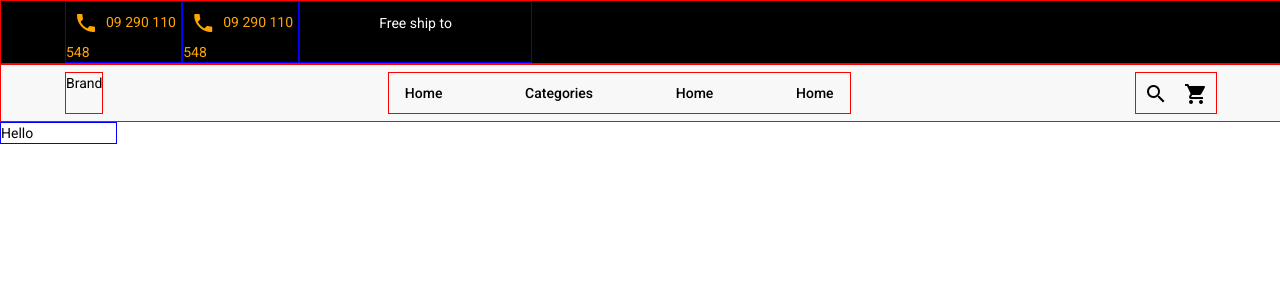
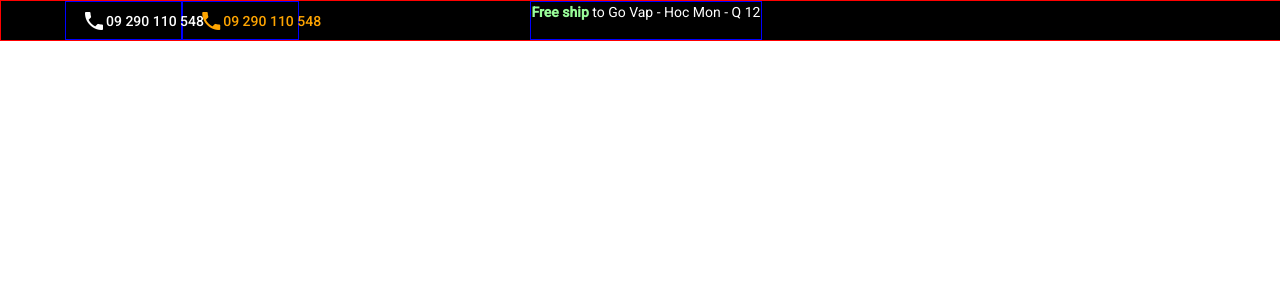
Before and after one commit to chauanphu/chauanphu, an Angular app in the folder frontend/: page / in a window 1280 px wide. Shown: the top 300 px of the page. Built offline with nearby package versions, Linux system fonts and the light colour scheme.

Commit message:
modify bootstrap

```diff
--- a/frontend/src/app/bootstrap/_function.scss
+++ b/frontend/src/app/bootstrap/_function.scss
@@ -1,9 +1,20 @@
+@import "./screen";
+
 @function cal_width($i){
     @return 100% /10 * $i;
 }
 
 @mixin generate-columns($screen){
-    @for $x from 1 to 6{
+
+    // @if $screen == "-desktop"{
+    //     @include desktop-only;
+    // } @else if $screen == "tablet"{
+    //     @include tablet-only;
+    // } @else if $screen == "mobile"{
+    //     @include mobile-only;
+    // }
+
+    @for $x from 1 to 10{
         .col#{$screen}-#{$x}{
                 border: 1px solid blue;
                 width: cal_width($x);
--- a/frontend/src/app/bootstrap/_layout.scss
+++ b/frontend/src/app/bootstrap/_layout.scss
@@ -45,7 +45,7 @@
         width: 40%;
 
         display: flex;
-        justify-content: space-between;
+        justify-content: space-around;
         @include mobile{
             display: none;
         }
@@ -70,6 +70,7 @@
 }
 
 .row{
+    height: 100%;
     display: flex;
     justify-content: space-between;
 
@@ -78,3 +79,11 @@
     @include generate-columns("-tablet");
     @include generate-columns("-desktop");
 }
+
+.mobile-only{
+    @include mobile-only;
+}
+
+.desktop-only{
+    @include desktop-only;
+}
--- a/frontend/src/app/bootstrap/_screen.scss
+++ b/frontend/src/app/bootstrap/_screen.scss
@@ -1,5 +1,4 @@
-$desktop-screen: 1000px;
-$tablet-screen: $desktop-screen - 1px;
+$desktop-screen: 1024px;
 $mobile-screen: 767px;
 
 @mixin mobile {
@@ -9,19 +8,40 @@ $mobile-screen: 767px;
 }
 
 @mixin tablet {
-    @media (min-width: $mobile-screen + 1px) and (max-width: $tablet-screen){
-        .mobile-item, .desktop-item{
-            display: none;
-        }
+    @media (min-width: $mobile-screen + 1px) and (max-width: $desktop-screen - 1px){
         @content;
     }
 }
 
 @mixin desktop {
     @media (min-width: $desktop-screen) {
-        .tablet-item, .mobile-item{
-            display: none
-        }
        @content;
     }
 }
+
+@mixin not-mobile{
+    @include mobile{
+        display: none;
+    }
+}
+
+@mixin desktop-only{
+    display: none;
+    @include desktop{
+        display:initial;
+    }
+}
+
+@mixin tablet-only{
+    display: none;
+    @include desktop{
+        display:initial;
+    }
+}
+
+@mixin mobile-only{
+    display: none;
+    @include desktop{
+        display:initial;
+    }
+}
--- a/frontend/src/app/homepage/homepage.component.html
+++ b/frontend/src/app/homepage/homepage.component.html
@@ -2,24 +2,28 @@
 <nav class="extra-bar">
   <div class="container">
     <div class="row">
-      <div class="col-1 btn-contact">
-        <button mat-icon-button><mat-icon>phone</mat-icon></button>
-        <span>09 290 110 548</span>
+      <div class="col-1">
+        <button mat-button>
+          <mat-icon>phone</mat-icon>
+          <span class="desktop-only">09 290 110 548</span>
+        </button>
       </div>
       <div class="col-1 btn-contact">
-        <button mat-icon-button><mat-icon>phone</mat-icon></button>
-        <span>09 290 110 548</span>
+        <button mat-button>
+          <mat-icon>phone</mat-icon>
+          <span class="desktop-only">09 290 110 548</span>
+        </button>
       </div>
 
       <div class="col-desktop-2 info">
-        Free ship to
+        <strong>Free ship</strong> to Go Vap - Hoc Mon - Q 12
       </div>
     </div>
   </div>
 </nav>
 
 <!-- Navigation Bar -->
-<nav class="nav-bar-fluid">
+<!-- <nav class="nav-bar-fluid">
   <div class="container">
     <div class="row">
       <div class="nav-brand">
@@ -29,10 +33,10 @@
         <button mat-icon-button><mat-icon>menu</mat-icon></button>
       </div>
       <div class="nav-list">
-        <button mat-button>Home</button>
-        <button mat-button>Categories</button>
-        <button mat-button>Home</button>
-        <button mat-button>Home</button>
+        <a href=# mat-button>Home</a>
+        <a href=# mat-button>Home</a>
+        <a href=# mat-button>Home</a>
+        <a href=# mat-button>Home</a>
       </div>
       <div class="nav-right-list">
         <button mat-icon-button><mat-icon>search</mat-icon></button>
@@ -48,4 +52,4 @@
       Hello
     </div>
   </div>
-</div>
+</div> -->
--- a/frontend/src/app/homepage/homepage.component.scss
+++ b/frontend/src/app/homepage/homepage.component.scss
@@ -8,15 +8,17 @@
     color: white;
     .row{
         justify-content: flex-start;
+        .info{
+            position: relative;
+            text-align: center;
+            left: 20%;
+            strong{
+                color: palegreen;
+            }
+        }
     }
 
     .btn-contact{
         color: orange;
     }
-
-    .info{
-        padding-top: .8em;
-        text-align: center;
-        margin-right: 50%;
-    }
 }
```
